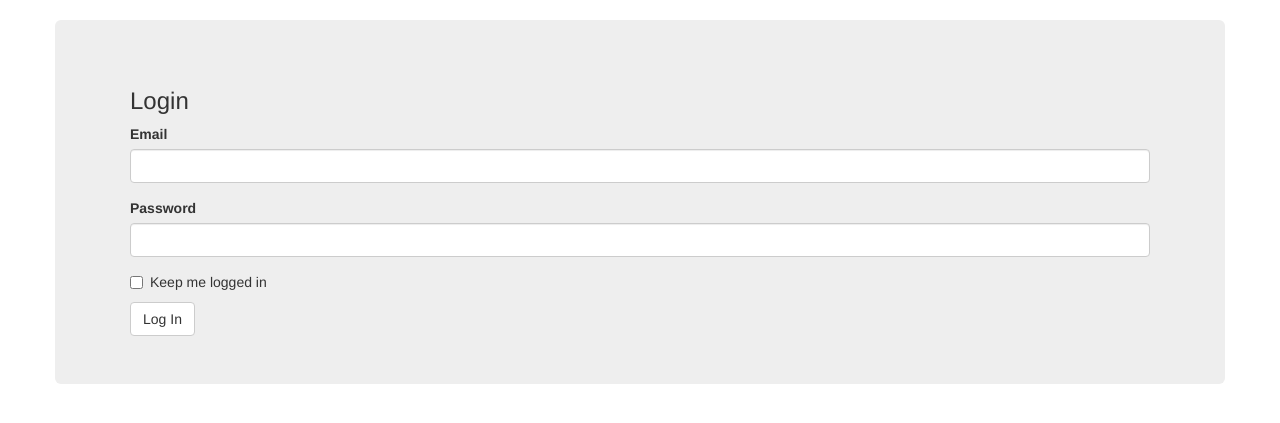
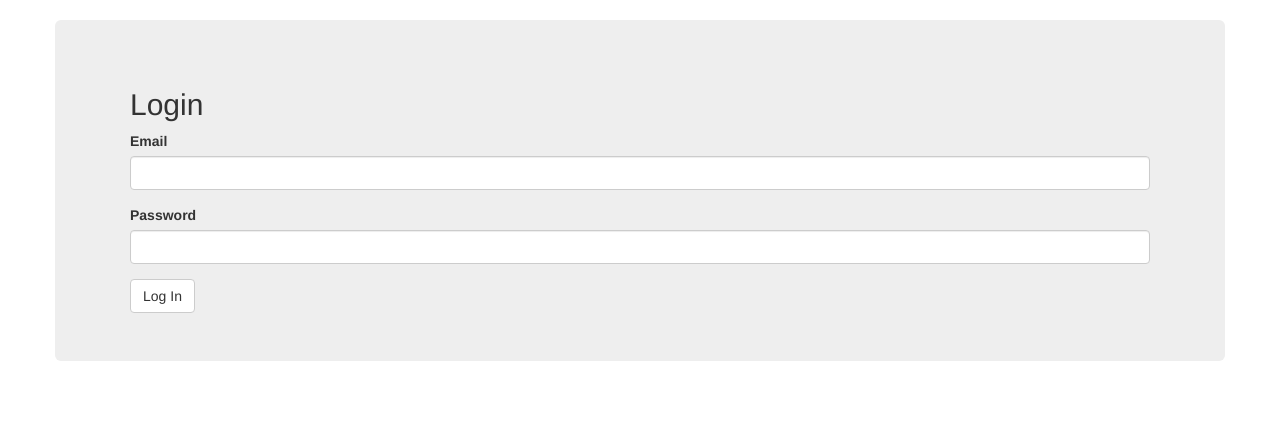
Before and after one commit to AlejandroRamirez00/CSC210-Final-Project, a Flask app: page /auth/login in a window 1280 px wide. Shown: the part 52-475 px from the top of the page. Run offline with Flask 2, Linux system fonts and the light colour scheme; some libraries are stand-ins or nearby versions.

Commit message:
formatting fixes

```diff
--- a/app/auth/forms.py
+++ b/app/auth/forms.py
@@ -8,7 +8,7 @@ import email_validator
 class LoginForm(FlaskForm):
     email = StringField('Email', validators=[DataRequired(), Length(1, 64), Email()])
     password = PasswordField('Password', validators=[DataRequired()])
-    remember_me = BooleanField('Keep me logged in')
+    # remember_me = BooleanField('Keep me logged in')
     submit = SubmitField('Log In')
 
 class RegistrationForm(FlaskForm):
--- a/app/templates/index.html
+++ b/app/templates/index.html
@@ -9,7 +9,6 @@
 {% endblock styles %}
 
 {% block page_content %}
-<div>
 
 	{% if current_user.is_authenticated %}
 		<div class = "text-right">
@@ -113,5 +112,4 @@
 			</div>
 		</div>
 	</div>
-</div>
 {% endblock %}
--- a/app/templates/login.html
+++ b/app/templates/login.html
@@ -14,7 +14,7 @@
 	<div class="col md-12">
 		<div class="jumbotron p-3">
 			<div class=" container column is-4 is-offset-4">
-			     <h3 class="title">Login</h3>
+			     <h2>Login</h2>
 				    <!-- <div class="box">
 				        {% with messages = get_flashed_messages() %}
 				        {% if messages %}
--- a/app/templates/signup.html
+++ b/app/templates/signup.html
@@ -17,7 +17,7 @@
     <div class="col md-12">
         <div class="jumbotron p-3">
             <div class="column is-4 is-offset-4">
-                <h3 class="title">Sign Up</h3>
+                <h2 class="title">Sign Up</h2>
                 <!-- <div class="box">
                     <form method="POST" action="/register">
                         <div class="field">
```
